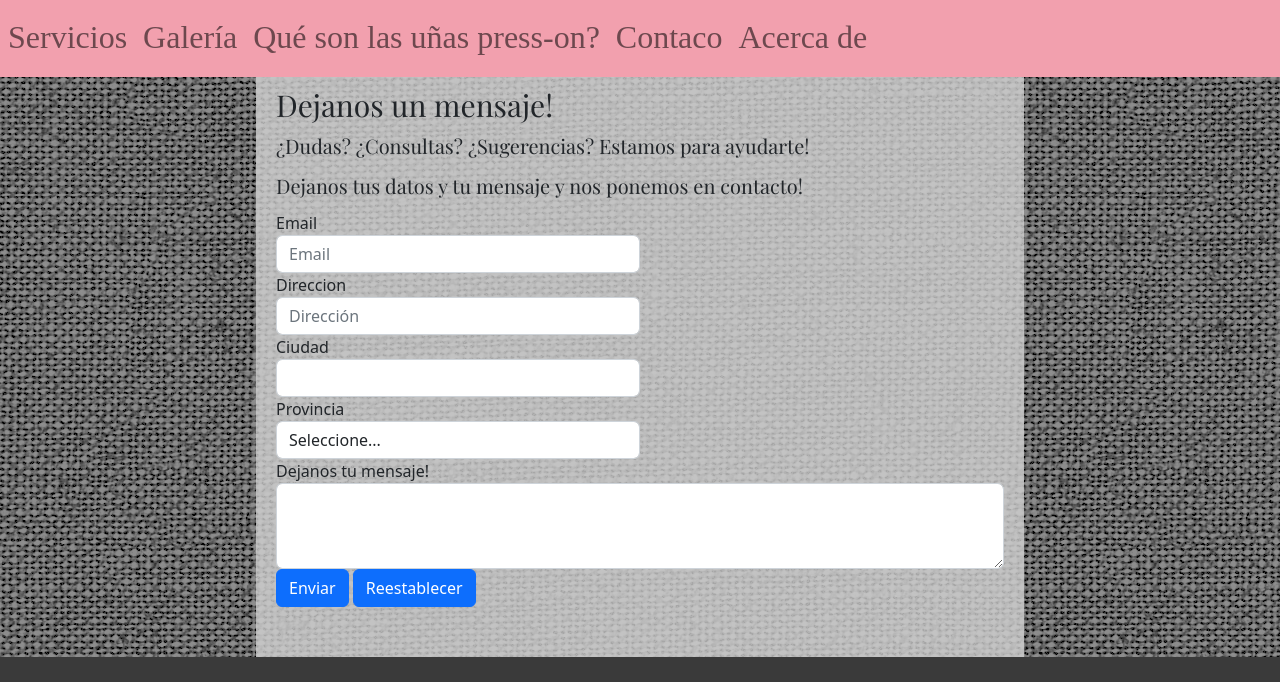
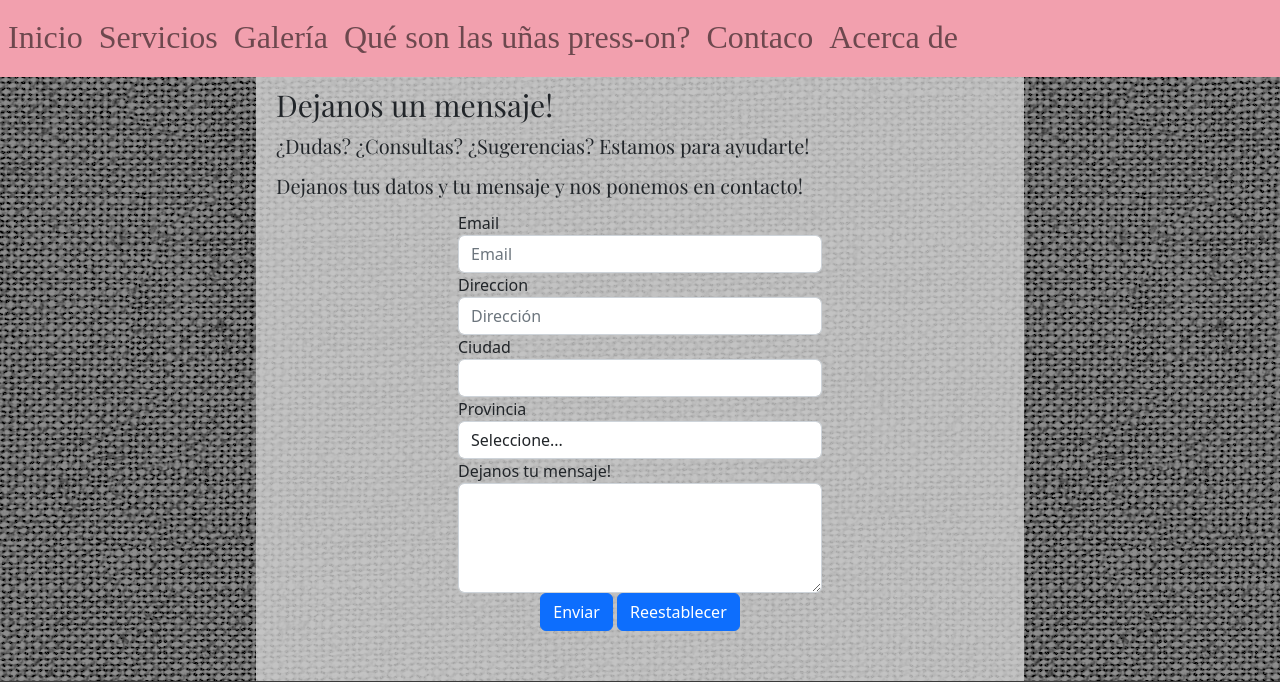
Before and after one commit to arianvivo/vivo-sofinails, a website: page pages/contacto.html in a window 1280 px wide. Shown: the part 83-765 px from the top of the page. Drawn offline with nearby package versions, Linux system fonts and the light colour scheme; a web font is replaced by a local one.

Commit message:
correcion de indices

```diff
--- a/css/styles.css
+++ b/css/styles.css
@@ -345,6 +345,11 @@ body {
     background-color: rgba(209, 209, 209, 0.8);
     padding: 10px 20px 50px;
 }
+
+.contact-form > *{
+    margin: 0 auto;
+}
+
 @media screen and (min-width: 768px) {
 
     #wrapper-contacto{
@@ -359,6 +364,10 @@ body {
         width: 60%;
         margin: auto;
         padding: 10px 20px 50px;
+    }
+
+    .contact-form {
+        min-width: auto;
     }
 }
 
@@ -602,7 +611,6 @@ body {
 }
 .img-scale {
     transition: all 0.5s;
-
 }
 
 .img-scale:hover{
--- a/pages/contacto.html
+++ b/pages/contacto.html
@@ -45,7 +45,10 @@
         </button>
         <div class="collapse navbar-collapse" id="navbarSupportedContent">
             <ul class="navbar-nav mr-auto">
-                <li class="nav-item active animation-darken">
+                <li class="nav-item  animation-darken">
+                    <a class="nav-link" href="./../index.html">Inicio</a>
+                </li>
+                <li class="nav-item animation-darken">
                     <a class="nav-link" href="./../pages/servicios.html">Servicios</a>
                 </li>
                 <li class="nav-item animation-darken">
@@ -54,7 +57,7 @@
                 <li class="nav-item animation-darken">
                     <a class="nav-link" href="./../pages/que-son-las-unas-press-on.html">Qué son las uñas press-on?</a>
                 </li>
-                <li class="nav-item animation-darken">
+                <li class="nav-item active animation-darken">
                     <a class="nav-link" href="./../pages/contacto.html">Contaco</a>
                 </li>
                 <li class="nav-item animation-darken">
@@ -66,18 +69,15 @@
         </div>
     </nav>
 
-    <!-- <main class="main-wrapper" id="wrapper-contacto"> -->
     <main id="wrapper-contacto">
         <h1 class="titulo-contacto">Dejanos un mensaje!</h1>
         <p class="parrafo-contacto">¿Dudas? ¿Consultas? ¿Sugerencias? Estamos para ayudarte!</p>
         <p class="parrafo-contacto">Dejanos tus datos y tu mensaje y nos ponemos en contacto!</p>
 
-        <form>
-            <div class="form-row">
+        <form class="contact-form">
             <div class="form-group col-md-6">
                 <label for="inputEmail4">Email</label>
                 <input type="email" class="form-control" id="inputEmail4" placeholder="Email">
-                </div>
             </div>
 
             <div class="form-group col-md-6">
@@ -85,7 +85,6 @@
                 <input type="text" class="form-control" id="inputAddress" placeholder="Dirección">
             </div>
 
-            <div class="form-row">
             <div class="form-group col-md-6">
                 <label for="inputCity">Ciudad</label>
                 <input type="text" class="form-control" id="inputCity">
@@ -120,41 +119,16 @@
                 </select>
             </div>
 
+            <div class="form-group col-md-6">
+                <label for="exampleFormControlTextarea1">Dejanos tu mensaje!</label>
+                <textarea class="form-control" id="exampleFormControlTextarea1" rows="4"></textarea>
             </div>
-
-            <div class="form-group">
-                <label for="exampleFormControlTextarea1">Dejanos tu mensaje!</label>
-                <textarea class="form-control" id="exampleFormControlTextarea1" rows="3"></textarea>
-            </div>
+            <div class="col text-center">
                 <button type="submit" class="btn btn-primary">Enviar</button>
                 <button type="reset" class="btn btn-primary">Reestablecer</button>
+            </div>
         </form>
 
-
-
-
-
-
-
-
-
-        <!-- <form class="formulario-contacto" action="">
-            <label for="nombre">Nombre:</label>
-            <input type="text" id="nombre">
-            <br />
-            <label for="apellido">Apellido:</label>
-            <input type="text" id="apellido">
-            <br />
-            <label for="email">Email:</label>
-            <input type="email" id="email">
-            <br />
-            <label for="mensaje">Dejanos tu mensaje:</label>
-            <br />
-            <textarea name="mensaje" id="mensaje" cols="30" rows="10"></textarea>
-            <br />
-            <input class="form-button" type="submit" value="Enviar">
-            <input class="form-button" type="reset" value="Reestablecer">
-        </form> -->
     </main>
     <footer class="text-center text-lg-start text-white" style="background-color: #3a3a3a">
         <!-- Grid container -->
```
Also changed, not shown: index.html (+4 -1 lines), pages/acerca-de.html (+5 -2 lines), pages/galeria.html (+5 -2 lines), pages/que-son-las-unas-press-on.html (+5 -2 lines), pages/servicios.html (+3 -0 lines). Lines whose indentation alone changed are shown as unchanged.
